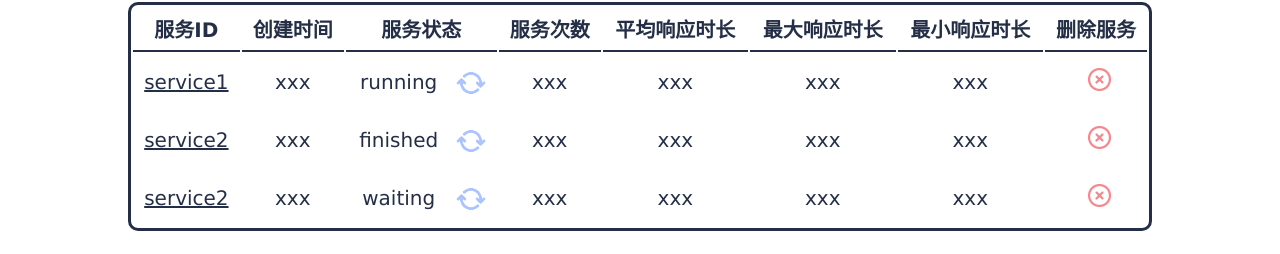
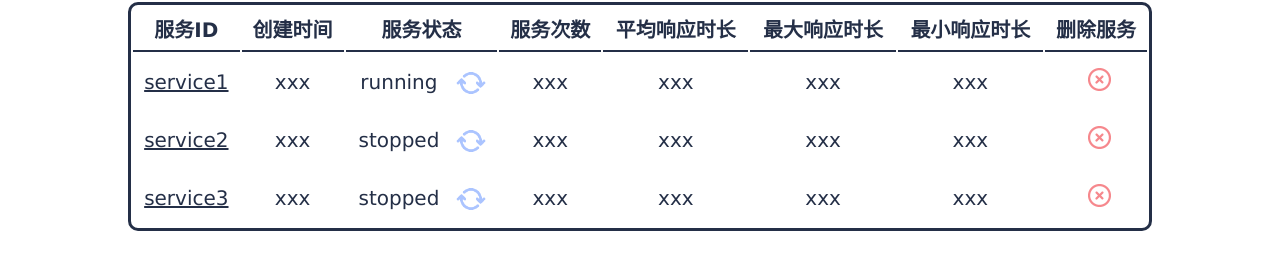
Before and after one commit to ferv3455/ML-Model-Management, a Vue app in the folder client/: page /service/1 in a window 1280 px wide. Shown: the part 192-446 px from the top of the page. Built offline with nearby package versions, Linux system fonts and the light colour scheme.

Commit message:
完成了状态更改和服务删除的函数框架

```diff
--- a/client/src/views/ServiceView.vue
+++ b/client/src/views/ServiceView.vue
@@ -26,7 +26,7 @@
         <td>
           <div class="servicePageStatusBox">
             <p>{{ service.status }}</p>
-            <button @click="changeModelStatus" class="changeStatusButton">
+            <button @click="changeStatus(service.id)" class="changeStatusButton">
               <img class="changeStatusIcon" src="../assets/changeStatusIcon.png" title="切换模型状态" alt="changeIcon">
             </button>
           </div>
@@ -36,8 +36,8 @@
         <td>{{ service.maxResTime }}</td>
         <td>{{ service.minResTime }}</td>
         <td>
-          <button @dblclick="clear" class="servicePageClearButton">
-            <img src="../assets/deleteIcon.png" title="双击清除当前输入" alt="binIcon" class="binIcon">
+          <button @dblclick="clear(service.id)" class="servicePageClearButton">
+            <img src="../assets/deleteIcon.png" title="双击删除" alt="binIcon" class="binIcon">
           </button>
         </td>
       </tr>
@@ -85,16 +85,16 @@ export default {
         {
           id: 'service2',
           time: 'xxx',
-          status: 'finished',
+          status: 'stopped',
           count: 'xxx',
           averResTime: 'xxx',
           maxResTime: 'xxx',
           minResTime: 'xxx',
         },
         {
-          id: 'service2',
+          id: 'service3',
           time: 'xxx',
-          status: 'waiting',
+          status: 'stopped',
           count: 'xxx',
           averResTime: 'xxx',
           maxResTime: 'xxx',
@@ -112,6 +112,32 @@ export default {
           modelID: this.modelID,
         },
       });
+    },
+    changeStatus(serviceID) {
+      for (let i = 0; i < this.services.length; i += 1) {
+        if (this.services[i].id === serviceID) {
+          if (this.services[i].status === 'running') {
+            // TODO 向后段发送更改服务状态请求，成功后执行下面代码
+            this.services[i].status = 'stopped';
+          } else {
+            // TODO 向后段发送更改服务状态请求，成功后执行下面代码
+            this.services[i].status = 'running';
+          }
+          break;
+        }
+      }
+    },
+    clear(serviceID) {
+      for (let i = 0; i < this.services.length; i += 1) {
+        if (this.services[i].id === serviceID) {
+          // TODO 向后段发送删除服务请求，成功后执行下面代码
+          for (let j = i; j < this.services.length - 1; j += 1) {
+            this.services[j] = this.services[j + 1];
+          }
+          this.services.pop();
+          break;
+        }
+      }
     },
     upload(event) {
       // TODO 向后端添加一个新服务
```
